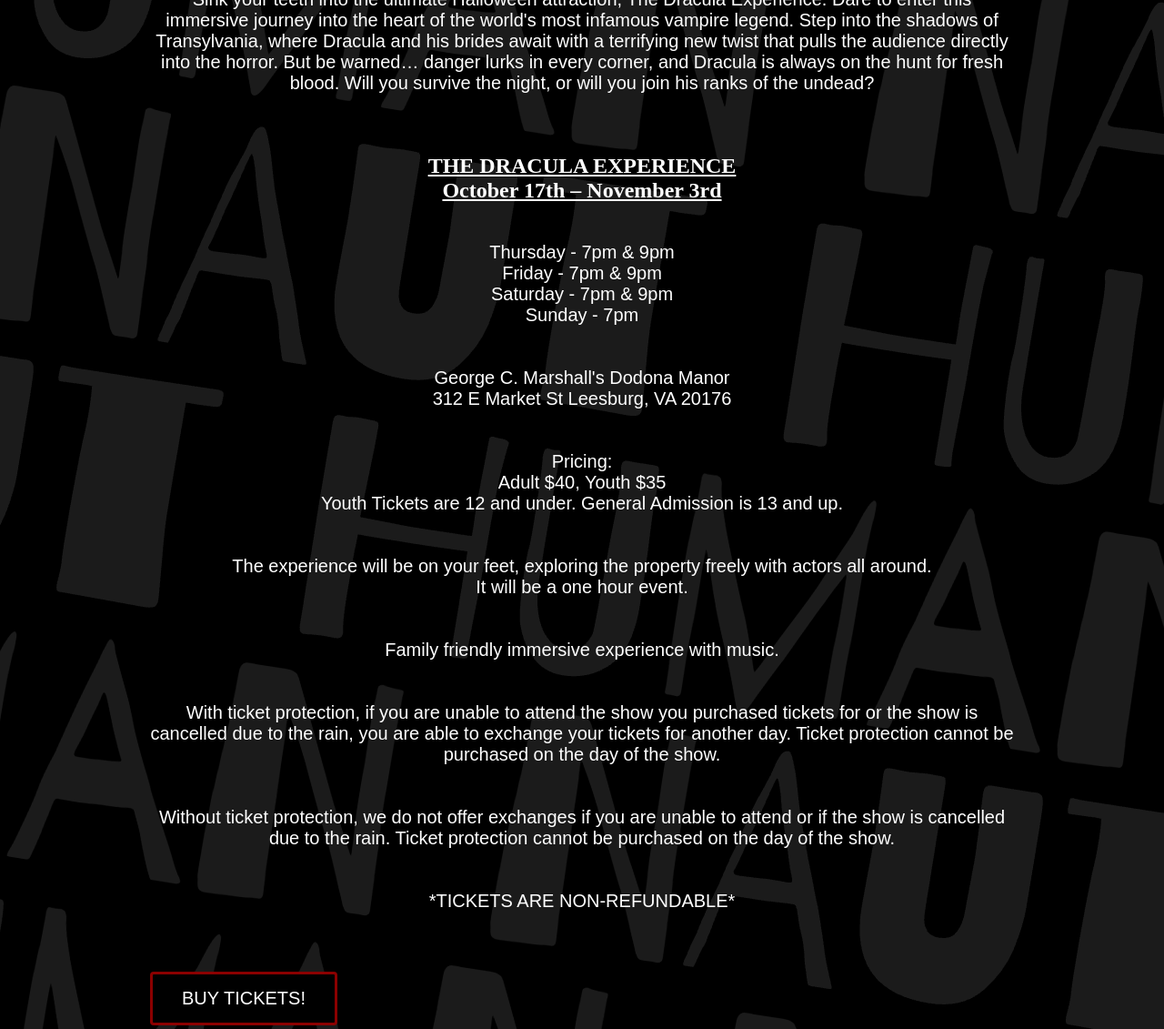
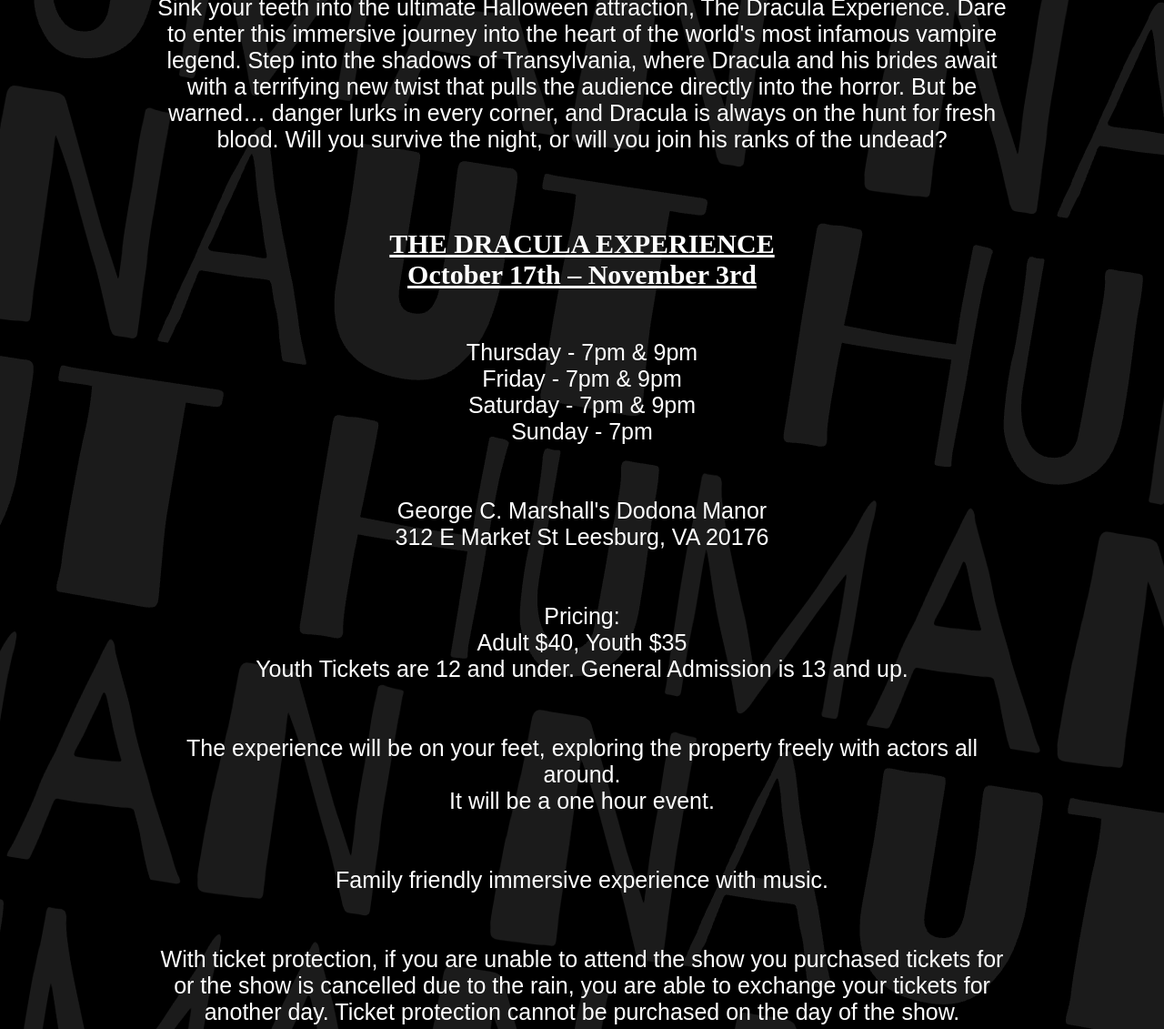
Before and after one commit to nauthuman/website, a Jekyll site: the page built from tickets.html, in a window 1280 px wide and 1400 px high, scrolled down 715 px. Shown: the part 269-1400 px from the top of the window at 91% size. Built offline with Jekyll 4.4.1, drawn with Linux system fonts in a browser that asks for light colours; some web fonts are replaced.

Commit message:
Update ticketinfo_panel.html

```diff
--- a/_includes/ticketinfo_panel.html
+++ b/_includes/ticketinfo_panel.html
@@ -17,13 +17,14 @@
     text-align: center;
     padding: 0px 0px;
     text-decoration: underline;
+    font-size: 30px;
   }
   div.ticketinfo p {
     color: white;
     font-family: "old-claude-lp-regular", sans-serif;
     font-weight: 400;
     font-style: normal;
-    font-size: 20px;
+    font-size: 25px;
     text-align: center;
   }
   div.ticketinfo-row {
```
